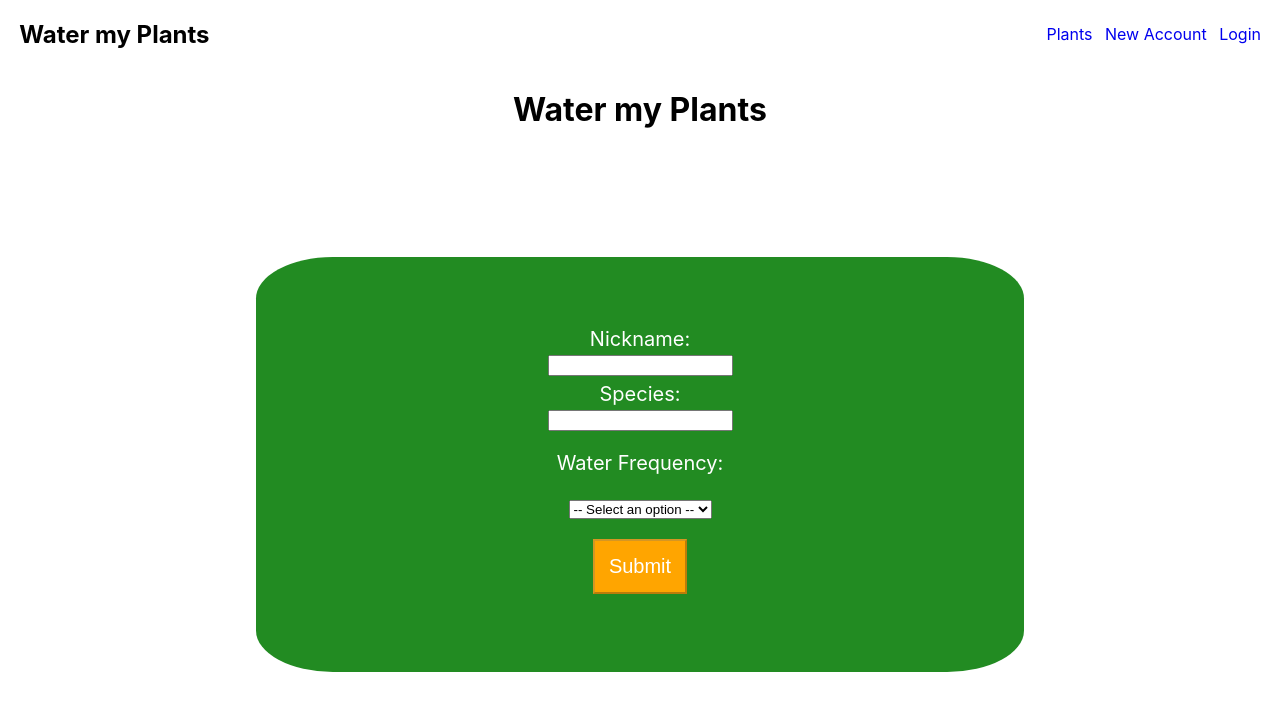
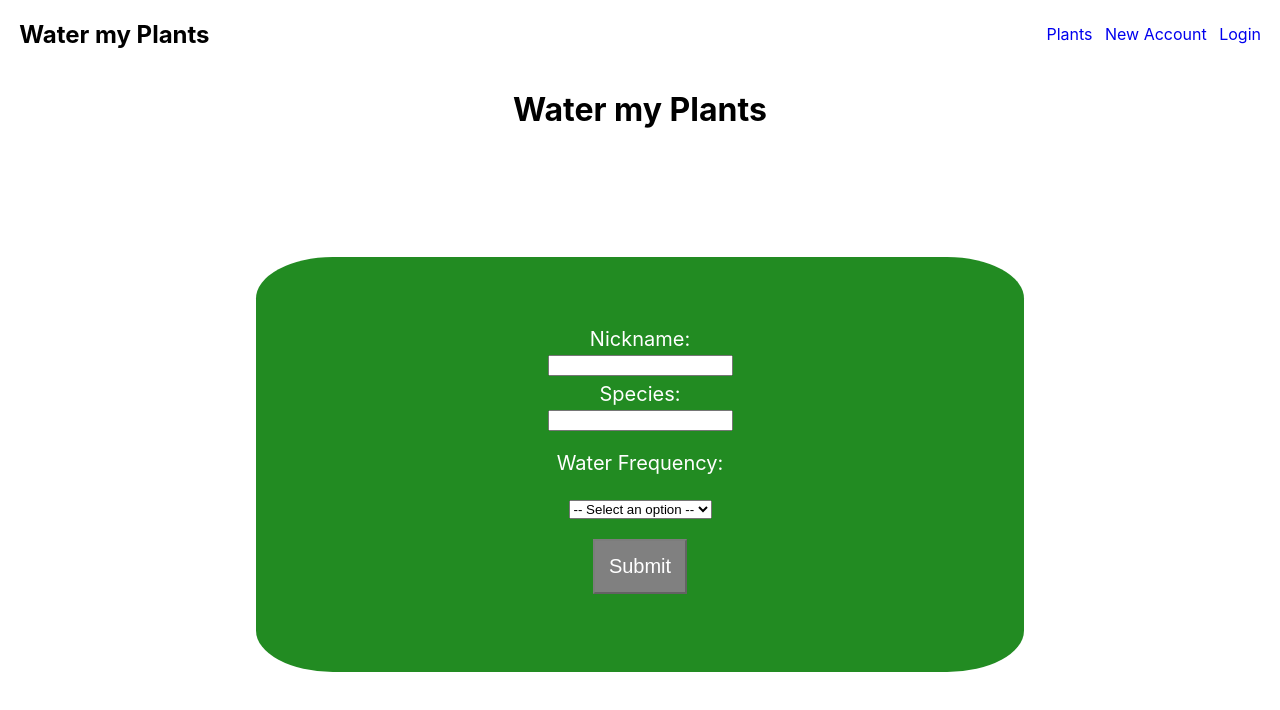
Before and after one commit to ft-water-my-plants/frontend, a React (Create React App) app: page /plants in a window 1280 px wide. Shown: the top 710 px of the page. Built offline with nearby package versions, Linux system fonts and the light colour scheme; sample sign-in values are in the browser's storage.

Commit message:
added disabled button styling

```diff
--- a/src/App.css
+++ b/src/App.css
@@ -97,10 +97,14 @@ h3 {
   color: red;
 }
 
-#submit_btn {
+.submit_btn {
   margin: 5%;
   background-color: orange;
   color: white;
   font-size: 20px;
   padding: 5%;
 }
+
+.disabled {
+  background-color: grey;
+  }
--- a/src/components/PlantObject.js
+++ b/src/components/PlantObject.js
@@ -3,7 +3,6 @@ import '../App.css';
 import plantSchema from './PlantSchema'
 import * as yup from 'yup'
 import axios from 'axios'
-
 
 
 
@@ -154,7 +153,7 @@ function Plant () {
                     <option>Once a month</option>
                 </select>
                 </div>
-                <button disabled={disabled} id="submit_btn">Submit</button>
+                <button disabled={disabled} className={`submit_btn ${disabled ? 'disabled' : ""}`}>Submit</button>
             </form>
         </div>
     )
```
